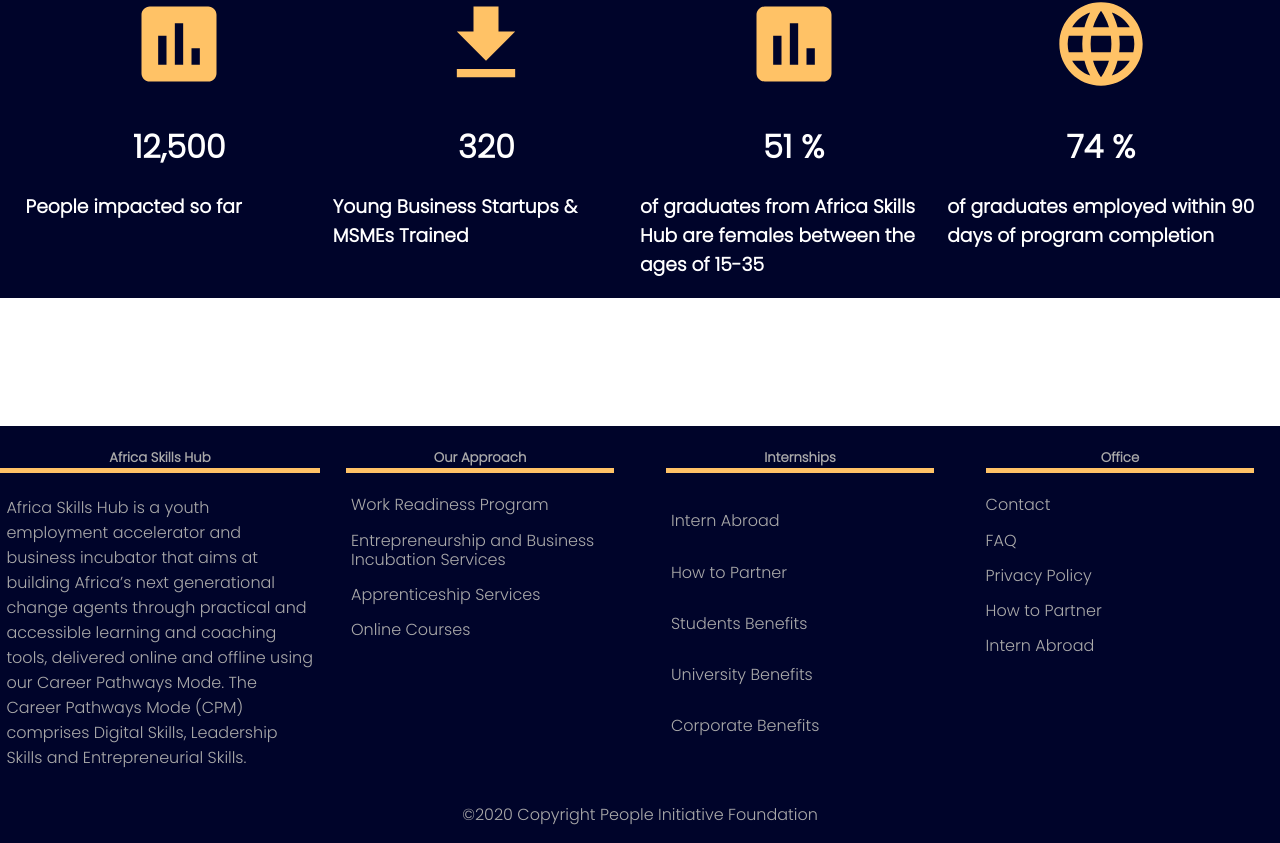
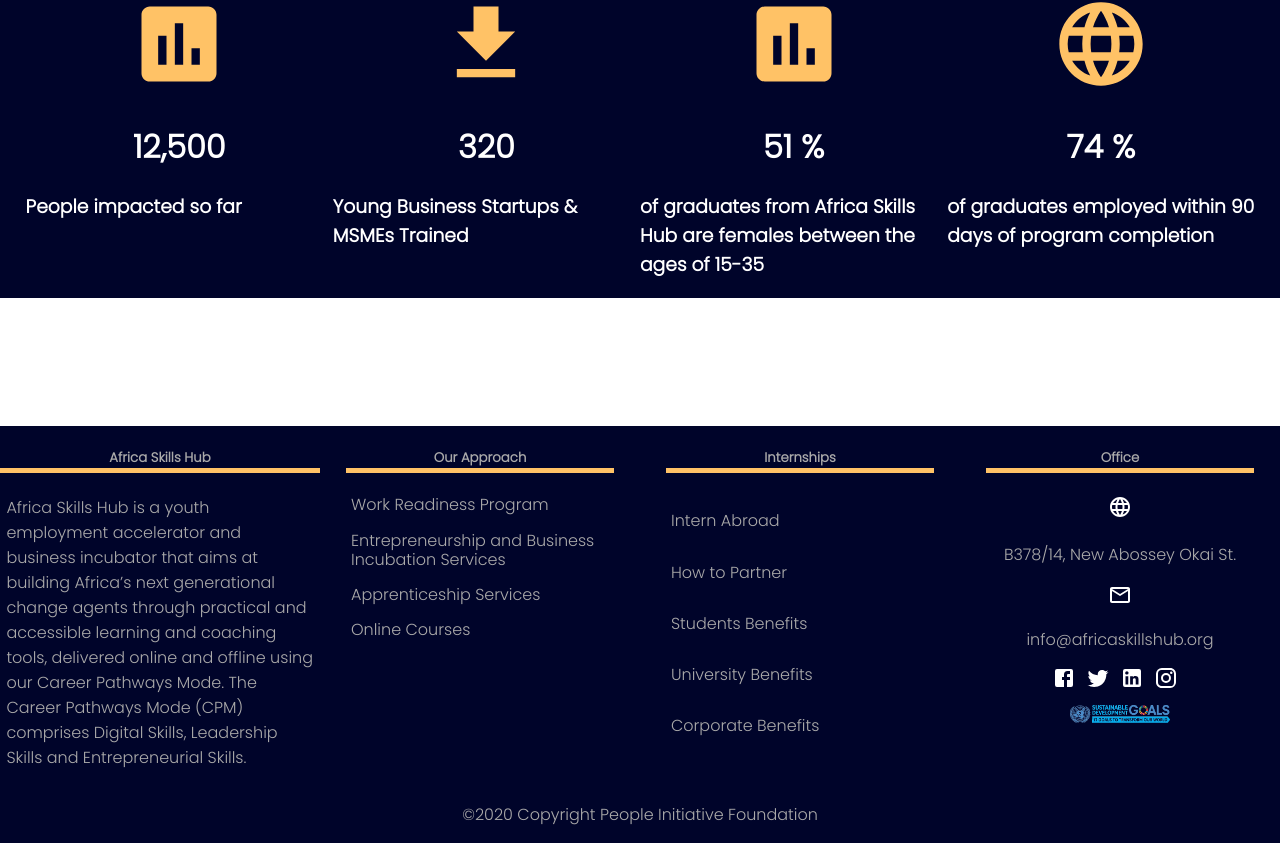
Before and after one commit to 1nusah/hubsite, a React (Create React App) app: page / in a window 1280 px wide. Shown: the part 3384-4227 px from the top of the page. Built offline with nearby package versions, Linux system fonts and the light colour scheme.

Commit message:
contact section done

```diff
--- a/src/components/footerPage/footer.js
+++ b/src/components/footerPage/footer.js
@@ -1,6 +1,12 @@
 import React from 'react';
 import Grid from '@material-ui/core/Grid';
-
+import LanguageIcon from '@material-ui/icons/Language';
+import MailOutlineIcon from '@material-ui/icons/MailOutline';
+import FacebookIcon from '@material-ui/icons/Facebook';
+import TwitterIcon from '@material-ui/icons/Twitter';
+import LinkedInIcon from '@material-ui/icons/LinkedIn';
+import InstagramIcon from '@material-ui/icons/Instagram';
+import susPic from '../../images/sdg.png';
 import './footer.css';
 const Footer = () => {
 	return (
@@ -118,22 +124,42 @@
 						>
 							Office
 						</h5>
+
 						<div style={{ textAlign: 'center' }}>
-							<p style={{ lineHeight: '1.2em', textAlign: 'left' }}>
-								<a href="/internship/#corporate">Contact</a>
-							</p>
-							<p style={{ lineHeight: '1.2em', textAlign: 'left' }}>
-								<a href="/internshi/#university">FAQ</a>
-							</p>
-							<p style={{ lineHeight: '1.2em', textAlign: 'left' }}>
-								<a href="/internship/#student">Privacy Policy</a>
-							</p>
-							<p style={{ lineHeight: '1.2em', textAlign: 'left' }}>
-								<a href="/how-to-partner">How to Partner</a>
-							</p>
-							<p style={{ lineHeight: '1.2em', textAlign: 'left' }}>
-								<a href="internabroad.php">Intern Abroad</a>
-							</p>
+							<div>
+								<LanguageIcon style={{ color: '#fff', textAlign: 'center' }} />
+								<p>B378/14, New Abossey Okai St.</p>
+							</div>
+							<div>
+								<MailOutlineIcon style={{ color: '#fff' }} />
+								<p style={{ lineHeight: '1.2em', textAlign: 'center' }}>
+									<a href="mailto:info@africaskillshub.org">
+										info@africaskillshub.org
+									</a>
+								</p>
+							</div>
+							<div>
+								<a href="https://www.facebook.com/AfricaSkillsHub/">
+									<FacebookIcon style={{ color: '#fff', paddingRight: 10 }} />
+								</a>
+								<a href="https://twitter.com/africaskillshub">
+									<TwitterIcon style={{ color: '#fff', paddingRight: 10 }} />
+								</a>
+								<a href="https://www.linkedin.com/company/africaskillshub/">
+									<LinkedInIcon style={{ color: '#fff', paddingRight: 10 }} />
+								</a>
+								<a href="https://www.instagram.com/africaskillshub/">
+									<InstagramIcon style={{ color: '#fff', paddingRight: 10 }} />
+								</a>
+							</div>
+							<div style={{ paddingTop: '3%' }}>
+								<img
+									src={susPic}
+									alt="sustainable goals logo"
+									width="100px"
+									height="auto"
+								/>
+							</div>
 						</div>
 					</div>
 				</Grid>
```
Also changed, not shown: src/App.js (line endings or trailing spaces).
